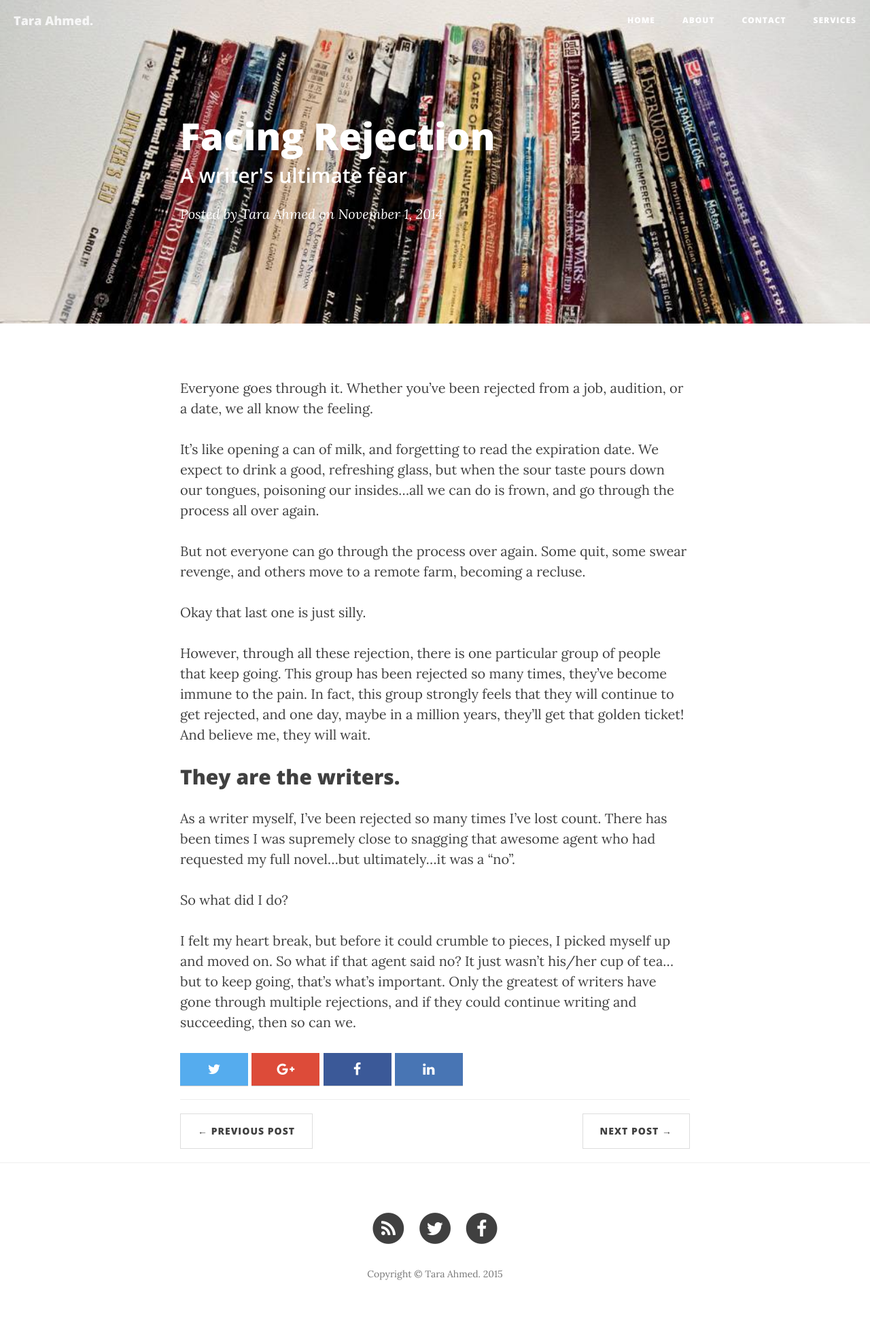
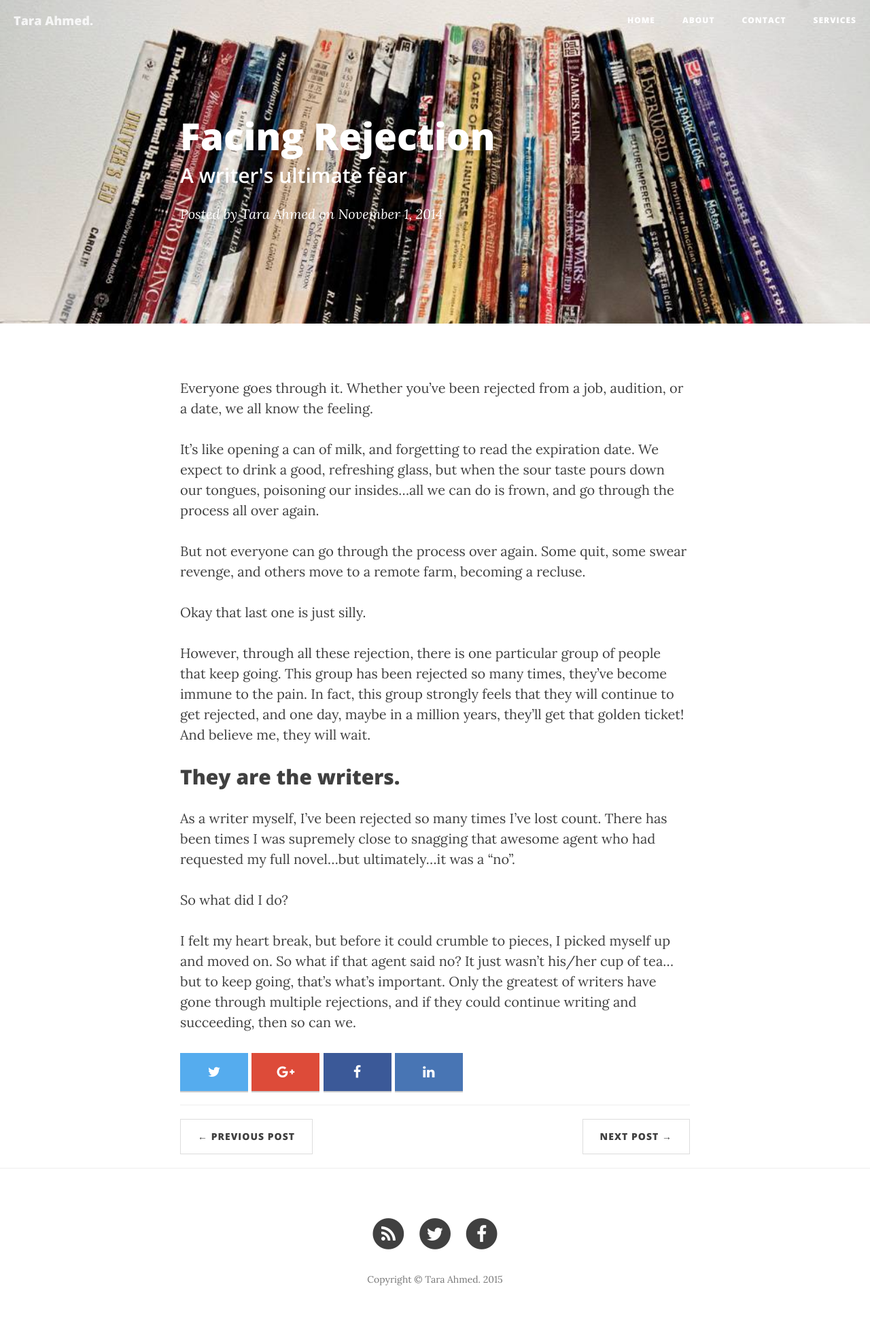
Before and after one commit to taraahmed/taraahmed.github.io, a Jekyll site: the page built from _posts/2014-11-01-facing-rejection.markdown, in a window 1280 px wide. Shown: the whole page at 68% size. Built offline with Jekyll 4.4.1, drawn with Linux system fonts in a browser that asks for light colours; nearby versions of some CDN libraries.

Commit message:
Update clean-blog.css

```diff
--- a/css/clean-blog.css
+++ b/css/clean-blog.css
@@ -402,9 +402,9 @@ body {
     display: inline-block;
     color: #ffffff;
     border: none;
-    padding: 0.5em;
+    padding: 0.7em;
     width: 5em;
-    box-shadow: 0 1px 0 0 rgba(0,0,0,0.2);
+    box-shadow: 0 2px 0 0 rgba(0,0,0,0.2);
     outline: none;
     text-align: center;
 }
```
